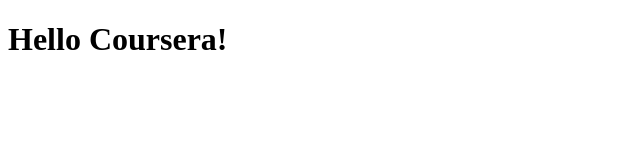
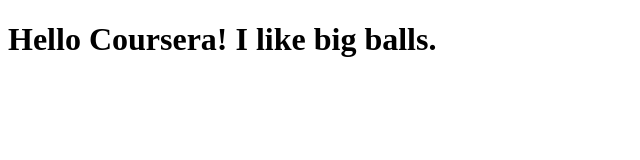
Before and after one commit to Sh4shankPai/coursera-2, a plain HTML site: page site/index.html in a window 1280 px wide. Shown: the whole page, without its empty margins (0-640 px from the left). Drawn offline with Linux system fonts and the light colour scheme.

Commit message:
Added stuff

```diff
--- a/site/index.html
+++ b/site/index.html
@@ -6,6 +6,6 @@
 	<title>Hello Coursera!</title>
 </head>
 <body>
-<h1>Hello Coursera!</h1>
+<h1>Hello Coursera! I like big balls.</h1>
 </body>
 </html>
```
